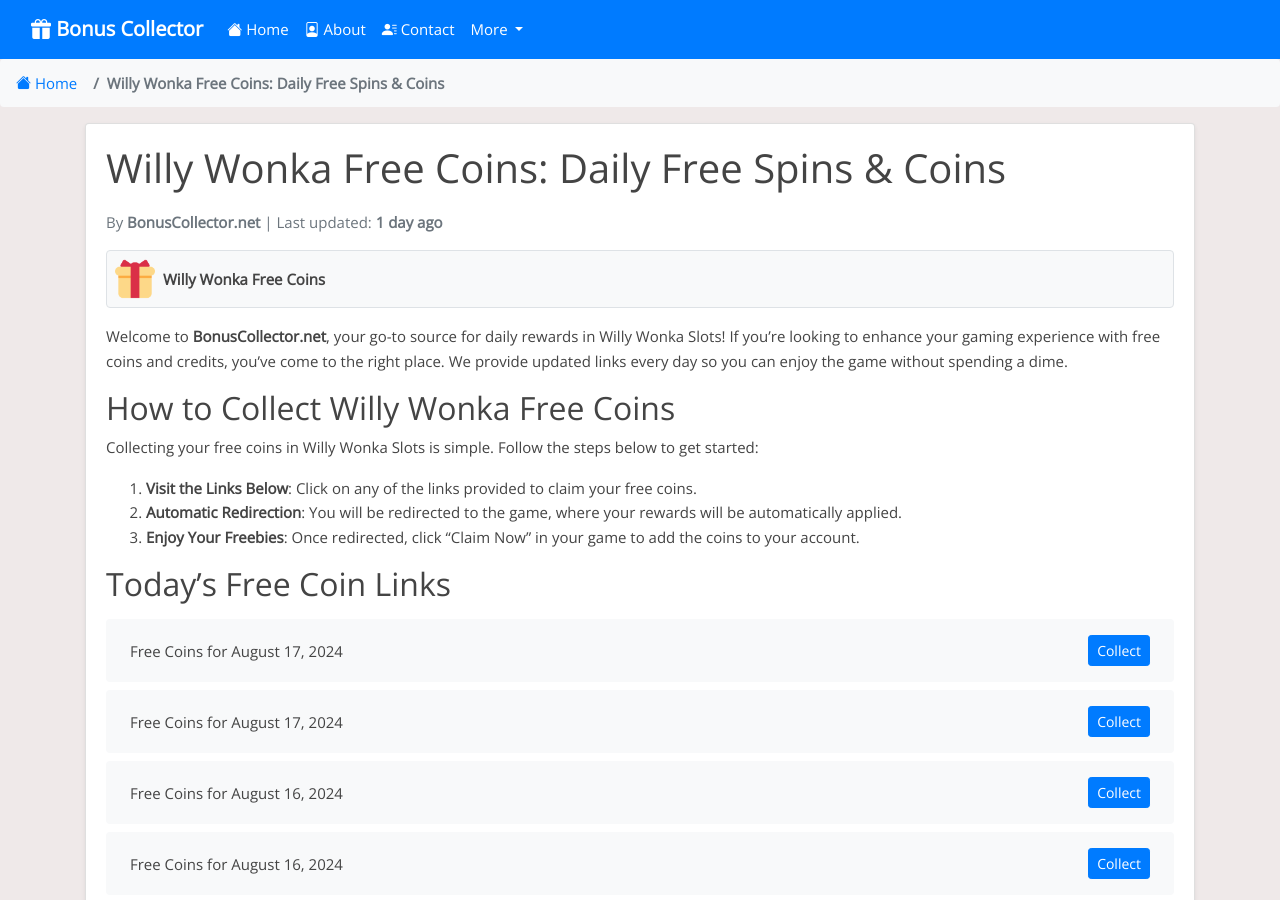
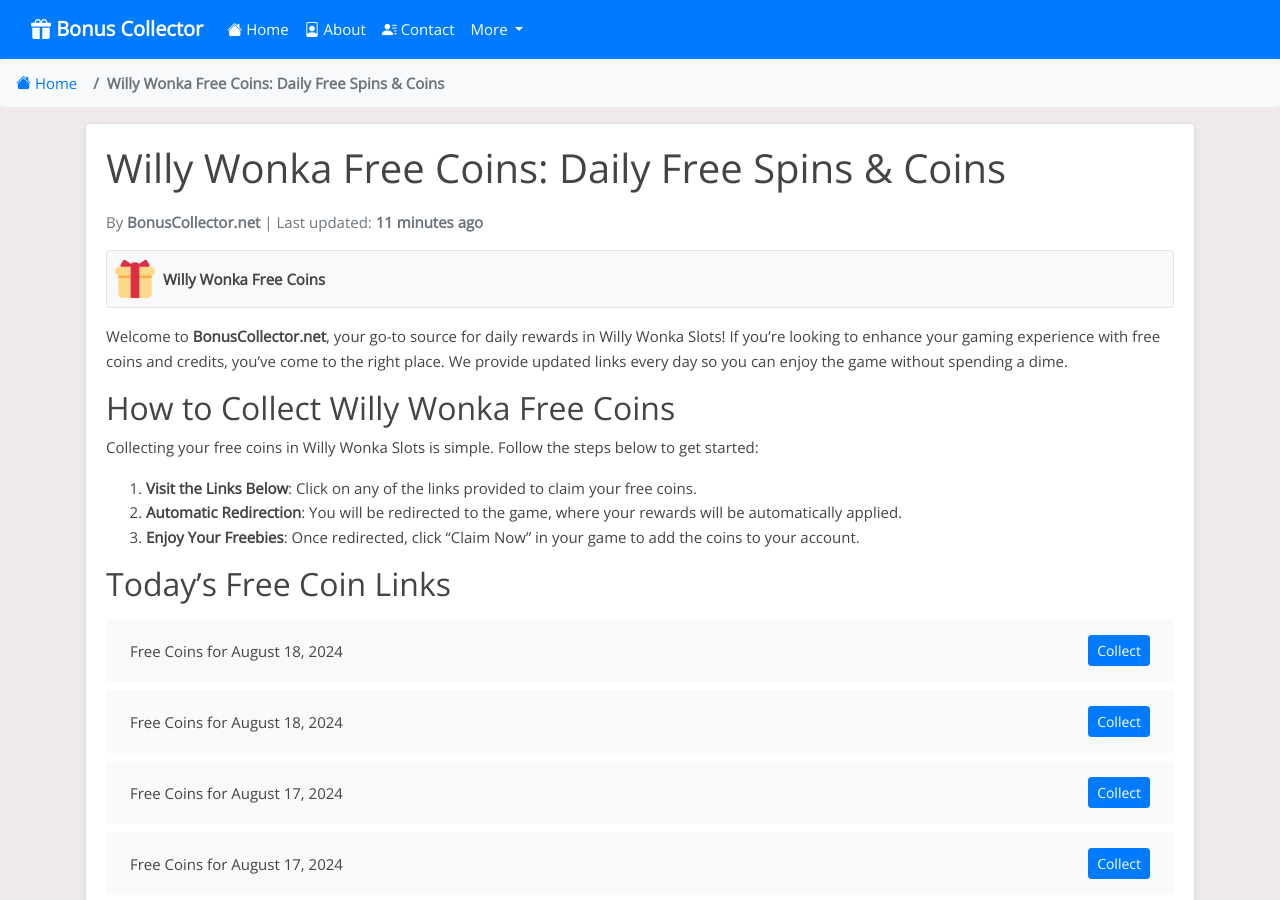
Before and after one commit to Prollad99/bs-net, a Jekyll site: the page built from _posts/2024-06-30-willy-wonka.md, in a window 1280 px wide and 900 px high. Built offline with Jekyll 4.4.1, drawn with Linux system fonts in a browser that asks for light colours; nearby versions of some CDN libraries; comment, search, counter and statistics services are not loaded; some of the changed text lies outside the part shown.

Commit message:
Update willy-wonka reward links and last modified date

```diff
--- a/_data/include_files.yml
+++ b/_data/include_files.yml
@@ -50,7 +50,7 @@
   last_modified: 2024-08-17 17:33:11
 
 willy-wonka.html:
-  last_modified: 2024-08-17 03:10:34
+  last_modified: 2024-08-18 03:10:35
 
 huuuge-casino.html:
   last_modified: 2024-08-17 03:33:57
--- a/_includes/willy-wonka.html
+++ b/_includes/willy-wonka.html
@@ -1,4 +1,12 @@
 <ul class="list-group mt-3 mb-4">
+  <li class="list-group-item d-flex justify-content-between align-items-center">
+    <span>Free Coins for August 18, 2024</span>
+    <a href="https://zynga.social/z0aw" class="btn btn-primary btn-sm">Collect</a>
+  </li>
+  <li class="list-group-item d-flex justify-content-between align-items-center">
+    <span>Free Coins for August 18, 2024</span>
+    <a href="https://zynga.social/65757a" class="btn btn-primary btn-sm">Collect</a>
+  </li>
   <li class="list-group-item d-flex justify-content-between align-items-center">
     <span>Free Coins for August 17, 2024</span>
     <a href="https://zynga.social/69ed1b" class="btn btn-primary btn-sm">Collect</a>
@@ -391,12 +399,4 @@
     <span>Free Coins for August 4, 2024</span>
     <a href="https://zynga.social/w2uw" class="btn btn-primary btn-sm">Collect</a>
   </li>
-  <li class="list-group-item d-flex justify-content-between align-items-center">
-    <span>Free Coins for August 4, 2024</span>
-    <a href="https://zynga.social/c5b967" class="btn btn-primary btn-sm">Collect</a>
-  </li>
-  <li class="list-group-item d-flex justify-content-between align-items-center">
-    <span>Free Coins for August 4, 2024</span>
-    <a href="https://zynga.social/34e53d" class="btn btn-primary btn-sm">Collect</a>
-  </li>
 </ul>
```
Also changed, not shown: links-json/willy-wonka.json (+8 -8 lines).
